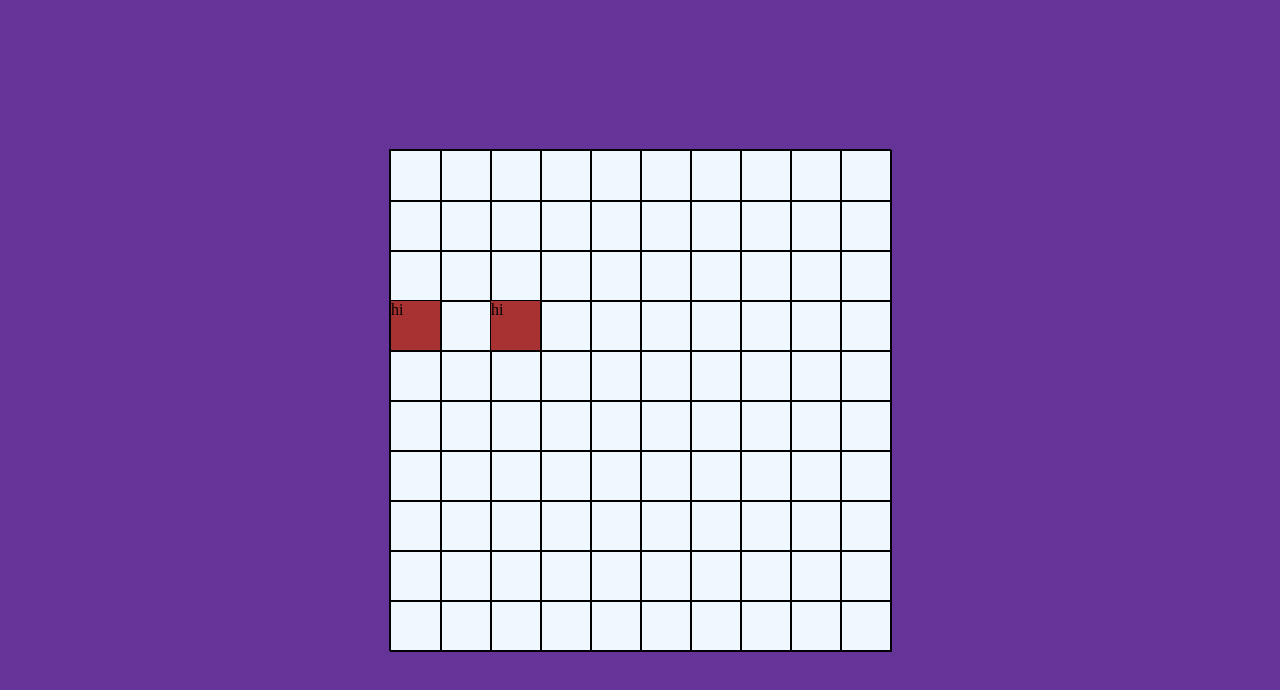
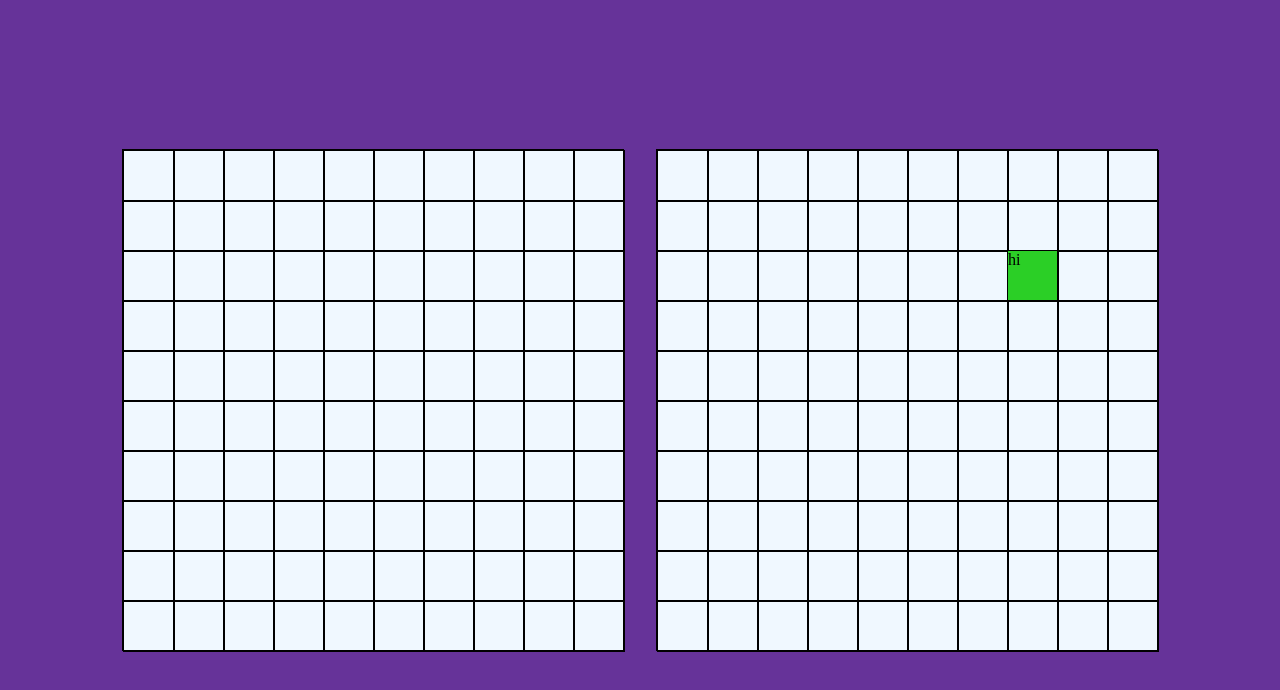
Before and after one commit to darian-980/project-battleship-0, a website built with webpack: page src/template.html in a window 1280 px wide. Built offline with nearby package versions, Linux system fonts and the light colour scheme; a web font is replaced by a local one.

Commit message:
fixed errors with calculating space coordinates, revised main code to handle 2 boards for both players, added hover CSS, added hit display based on actual ship coordinates

```diff
--- a/battleship_module.js
+++ b/battleship_module.js
@@ -62,7 +62,7 @@ export function ship() {
             if (shipPosition[0][1] > shipPosition[1][1]) {
                 // shipSpaceCoordinates.push([shipStaticAxis, shipPosition[1][1]])
                 for (let i = 0; i < shipLength; i++) {
-                    shipSpaceCoordinates.push([shipStaticAxis, shipPosition[1][1] + i]);
+                    shipSpaceCoordinates.push([shipStaticAxis, shipPosition[0][1] - i]);
                 }
             } else {
                 // shipSpaceCoordinates.push([shipStaticAxis, shipPosition[0][1]])
@@ -74,11 +74,11 @@ export function ship() {
             const shipStaticAxis = shipPosition[0][1]; // doesn't matter if its the tip or end because it is the same
             if (shipPosition[0][0] > shipPosition[1][0]) {
                 for (let i = 0; i < shipLength; i++) {
-                    shipSpaceCoordinates.push([shipStaticAxis, shipPosition[0][0] + i]);
+                    shipSpaceCoordinates.push([shipPosition[0][0] - i, shipStaticAxis]);
                 }
             } else {
                 for (let i = 0; i < shipLength; i++) {
-                    shipSpaceCoordinates.push([shipStaticAxis, shipPosition[1][0] + i]);
+                    shipSpaceCoordinates.push([shipPosition[0][0] + i, shipStaticAxis]);
                 }
             }
         }
@@ -183,7 +183,9 @@ export function gameboard() {
 }
 
 export function player() {
+    const boardArray = [];
     const board = gameboard();
+    var playerNumber = null;
     var playerType = "";
 
     function setPlayerType(type) {
@@ -194,5 +196,13 @@ export function player() {
         return board;
     }
 
-    return { setPlayerType, useBoard }
+    function setPlayerNumber(number){
+        playerNumber = number;
+    }
+
+    function getPlayerNumber(){
+        return playerNumber;
+    }
+
+    return { setPlayerType, useBoard, setPlayerNumber, getPlayerNumber, boardArray }
 }
--- a/src/main.js
+++ b/src/main.js
@@ -1,16 +1,6 @@
 import { ship, gameboard, player } from "../battleship_module.js";
 import "./styles.css";
 
-function runGame() {
-
-    const player1 = player();
-    const player2 = player();
-
-
-
-}
-
-// runGame();
 
 function calcBoardIndex(x, y) { //calculates the index of the plot rather than just iterating
     const Ycalc = (y - 1) * 10;
@@ -19,19 +9,30 @@ function calcBoardIndex(x, y) { //calculates the index of the plot rather than j
     return indexCalc;
 }
 
-function displayPlot(x, y, newClassName = "hitClass") { //changes the classname of the plot to change the bg color
+function displayPlot(x, y, boardArray, newClassName = "hitClass") { //changes the classname of the plot to change the bg color
     const index = calcBoardIndex(x, y);
     boardArray[index].className = newClassName;
-    boardArray[index].textContent = "hi";
+    boardArray[index].textContent = "hi"; //debugging
+    boardArray[index].classList.remove("hoverGray");
     console.log(boardArray[index]);
 }
 
-const boardArray = [];
+function boardAttack(x, y, player) {
+    if (player.useBoard().recieveAttack([x, y])) {
+        displayPlot(x, y, player.boardArray, "hitClass");
+    } else {
+        displayPlot(x, y, player.boardArray, "missClass");
+    };
+}
 
-(function () {
-    console.log("test");
+function constructPlayerBoard(player) {
 
-    const grabBoard = document.getElementsByClassName("board")[0]; //grabs the first (and only) board in the array;
+    const boardArray = player.boardArray; //takes the array from the player object and assigns it to boardArray
+    const playerNum = player.getPlayerNumber();
+
+    const grabBoard = document.querySelector(`#${CSS.escape(playerNum)}.board`) //grabs the div with the matching player number and has class board;
+
+    console.log(player.getPlayerNumber())
 
     var axisCounterX = 1;
     var axisCounterY = 1;
@@ -40,6 +41,7 @@ const boardArray = [];
         const plot = document.createElement("div");
         plot.setAttribute("x", axisCounterX);
         plot.setAttribute("y", axisCounterY);
+        plot.setAttribute("class", "hoverGray");
         // plot.textContent = `${axisCounterX},${axisCounterY}`; // for debugging
         if (axisCounterX === 10) {
             axisCounterX = 1;
@@ -55,6 +57,35 @@ const boardArray = [];
 
     console.log("index: " + calcBoardIndex(3, 4))
 
-    displayPlot(3, 4);
-    displayPlot(1, 4);
-})();
+    // displayPlot(3, 4, boardArray);
+    // displayPlot(1, 4, boardArray);
+    // displayPlot(7, 4, boardArray, "missClass");
+
+}
+
+
+function runGame() {
+
+    const player1 = player();
+    player1.setPlayerNumber(1);
+
+    const player2 = player();
+    player2.setPlayerNumber(2);
+
+    constructPlayerBoard(player1);
+    constructPlayerBoard(player2);
+
+    player1.useBoard().createShip([3, 3], [3, 5], "cruiser");
+    player1.useBoard().createShip([4, 4], [4, 6], "battleship");
+
+    player2.useBoard().createShip([8, 3], [3, 3], "cruiser");
+    player2.useBoard().createShip([4, 2], [5, 2], "battleship");
+
+    // console.log(player2.useBoard().recieveAttack([8, 3]));
+    // console.log(player2.useBoard().getShipList()[0].getShipSpaceCoordinates());
+    boardAttack(8, 3, player2)
+
+
+};
+
+runGame();
--- a/src/styles.css
+++ b/src/styles.css
@@ -25,11 +25,21 @@ body {
   border-color: black;
   border: 1px solid black;
   background-color: aliceblue;
+  margin: 1em;
+}
+
+.missClass {
+  background-color: #a83232;
 }
 
 .hitClass {
-  background-color: #a83232;
+  background-color: #2bcf26;
 }
+
+.hoverGray:hover {
+  background-color: #a0a0a0;
+}
+
 
 .board div {
   height: 100%;
--- a/src/template.html
+++ b/src/template.html
@@ -14,108 +14,9 @@
 
 <body>
     <div class="container">
-        <div class="board">
-            <!-- <div></div>
-            <div></div>
-            <div></div>
-            <div></div>
-            <div></div>
-            <div></div>
-            <div></div>
-            <div></div>
-            <div></div>
-            <div></div>
-            <div></div>
-            <div></div>
-            <div></div>
-            <div></div>
-            <div></div>
-            <div></div>
-            <div></div>
-            <div></div>
-            <div></div>
-            <div></div>
-            <div></div>
-            <div></div>
-            <div></div>
-            <div></div>
-            <div></div>
-            <div></div>
-            <div></div>
-            <div></div>
-            <div></div>
-            <div></div>
-            <div></div>
-            <div></div>
-            <div></div>
-            <div></div>
-            <div></div>
-            <div></div>
-            <div></div>
-            <div></div>
-            <div></div>
-            <div></div>
-            <div></div>
-            <div></div>
-            <div></div>
-            <div></div>
-            <div></div>
-            <div></div>
-            <div></div>
-            <div></div>
-            <div></div>
-            <div></div>
-            <div></div>
-            <div></div>
-            <div></div>
-            <div></div>
-            <div></div>
-            <div></div>
-            <div></div>
-            <div></div>
-            <div></div>
-            <div></div>
-            <div></div>
-            <div></div>
-            <div></div>
-            <div></div>
-            <div></div>
-            <div></div>
-            <div></div>
-            <div></div>
-            <div></div>
-            <div></div>
-            <div></div>
-            <div></div>
-            <div></div>
-            <div></div>
-            <div></div>
-            <div></div>
-            <div></div>
-            <div></div>
-            <div></div>
-            <div></div>
-            <div></div>
-            <div></div>
-            <div></div>
-            <div></div>
-            <div></div>
-            <div></div>
-            <div></div>
-            <div></div>
-            <div></div>
-            <div></div>
-            <div></div>
-            <div></div>
-            <div></div>
-            <div></div>
-            <div></div>
-            <div></div>
-            <div></div>
-            <div></div>
-            <div></div>
-            <div id="100"></div> -->
-        </div>
+        <div class="board" id="1"></div>
+        <div class="board" id="2"></div>
+    </div>
     </div>
 
 </body>
```
Also changed, not shown: battleship_module.test.js (+20 -0 lines).
